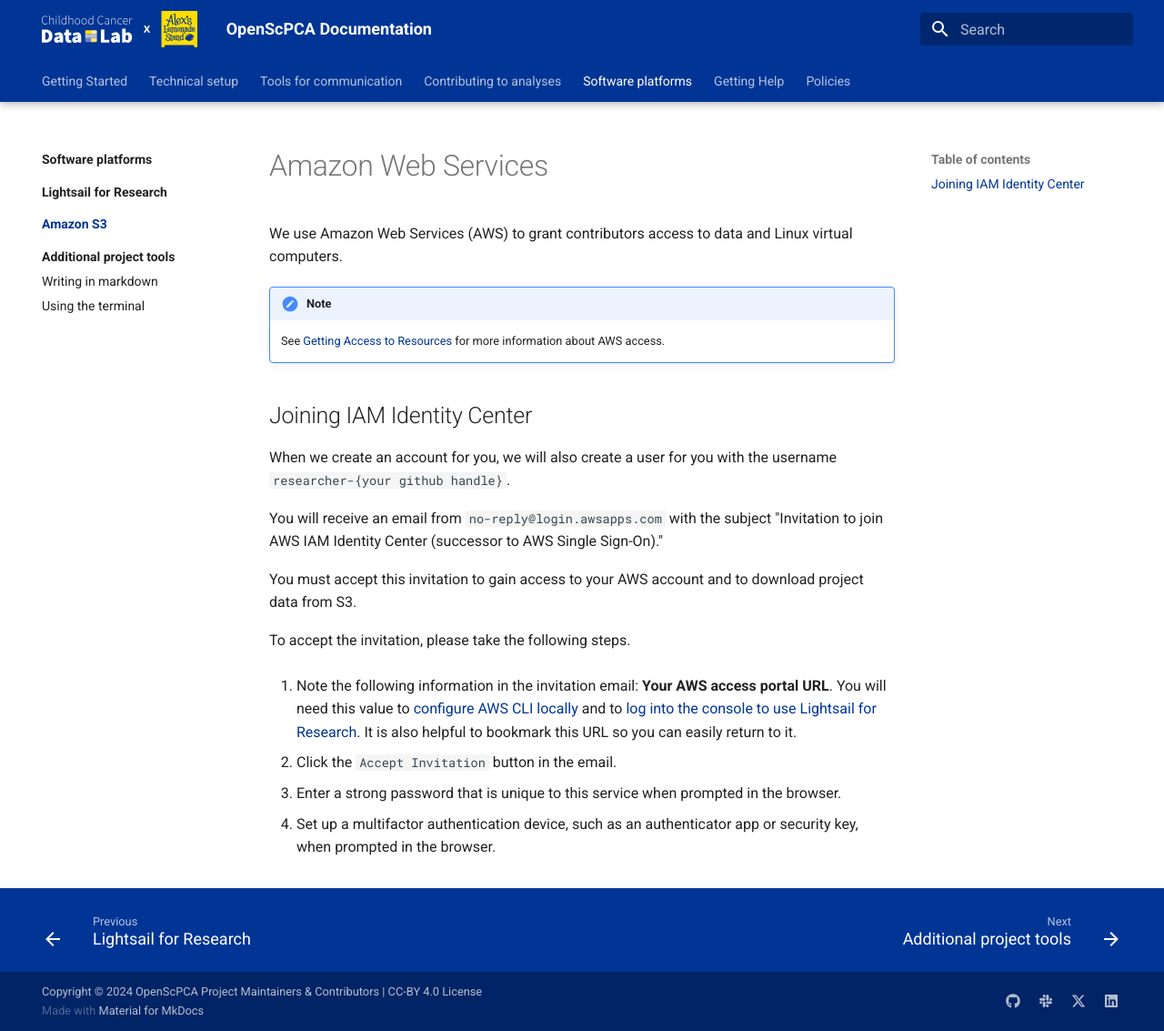
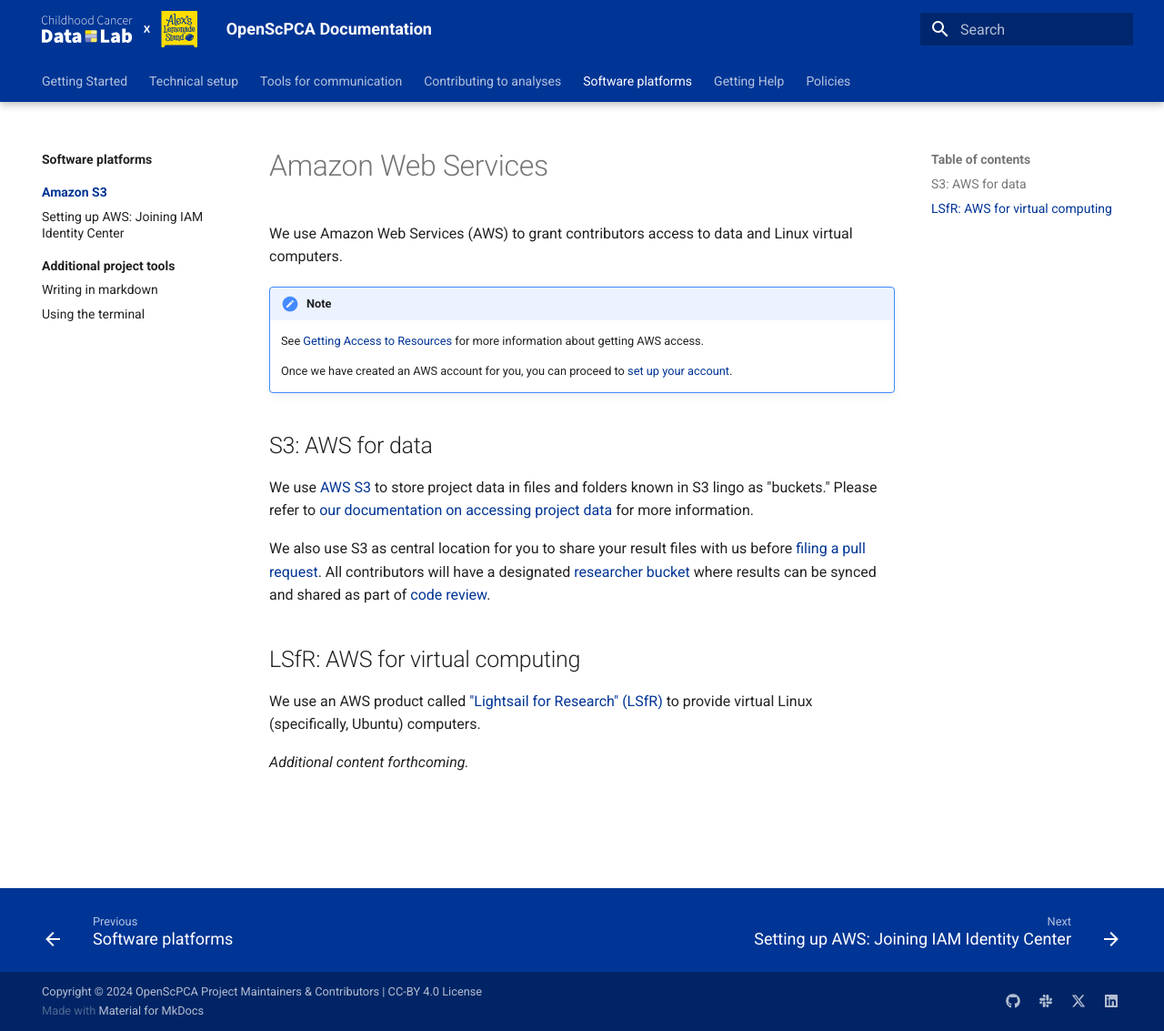
Before and after one commit to AlexsLemonade/OpenScPCA-analysis, an MkDocs documentation site: the page built from docs/software-platforms/aws/index.md, in a window 1280 px wide and 1133 px high. Shown: the whole window at 91% size. Built offline with MkDocs 1.6.1 and Material for MkDocs 9.7.7, drawn with Linux system fonts in a browser that asks for light colours.

Commit message:
Create a new index file for aws and move current content into its own file

```diff
--- a/docs/software-platforms/aws/index.md
+++ b/docs/software-platforms/aws/index.md
@@ -3,24 +3,23 @@
 We use Amazon Web Services (AWS) to grant contributors access to data and Linux virtual computers.
 
 !!! note
-    See [Getting Access to Resources](../../getting-started/accessing-resources/index.md) for more information about AWS access.
+    See [Getting Access to Resources](../../getting-started/accessing-resources/index.md) for more information about getting AWS access.
 
-## Joining IAM Identity Center
+    Once we have created an AWS account for you, you can proceed to [set up your account](./joining-aws.md).
 
-When we create an account for you, we will also create a user for you with the username `researcher-{your github handle}`.
 
-You will receive an email from `no-reply@login.awsapps.com` with the subject "Invitation to join AWS IAM Identity Center (successor to AWS Single Sign-On)."
 
-You must accept this invitation to gain access to your AWS account and to download project data from S3.
+## S3: AWS for data
 
-To accept the invitation, please take the following steps.
+We use [AWS S3](https://aws.amazon.com/s3/) to store project data in files and folders known in S3 lingo as "buckets."
+Please refer to [our documentation on accessing project data](../../getting-started/accessing-resources/getting-access-to-data.md#accessing-data-on-s3) for more information.
 
-1. Note the following information in the invitation email: **Your AWS access portal URL**.
-   You will need this value to [configure AWS CLI locally](../../technical-setup/environment-setup/configure-aws-cli.md) and to [log into the console to use Lightsail for Research](STUB_LINK).
-   It is also helpful to bookmark this URL so you can easily return to it.
+We also use S3 as central location for you to share your result files with us before [filing a pull request](../../contributing-to-analyses/creating-pull-requests/index.md).
+All contributors will have a designated [researcher bucket](working-with-s3-buckets.md) where results can be synced and shared as part of [code review](../../contributing-to-analyses/pr-review-and-merge/index.md).
 
-2. Click the `Accept Invitation` button in the email.
 
-3. Enter a strong password that is unique to this service when prompted in the browser.
+## LSfR: AWS for virtual computing
 
-4. Set up a multifactor authentication device, such as an authenticator app or security key, when prompted in the browser.
+We use an AWS product called ["Lightsail for Research" (LSfR)](https://aws.amazon.com/lightsail/research/) to provide virtual Linux (specifically, Ubuntu) computers.
+
+_Additional content forthcoming._
--- a/mkdocs.yml
+++ b/mkdocs.yml
@@ -128,10 +128,9 @@
       - contributing-to-analyses/pr-review-and-merge/index.md
   - Software platforms:            # LSfR, AWS, Docker, etc
     - software-platforms/index.md
-    - Lightsail for Research:
-      - software-platforms/lsfr/index.md
     - Amazon S3:
       - software-platforms/aws/index.md
+      - software-platforms/aws/joining-aws.md
     - Additional project tools:
       - software-platforms/general-tools/index.md
       - software-platforms/general-tools/writing-in-markdown.md
```
Also changed, not shown: docs/software-platforms/aws/joining-aws.md (added, +19 -0 lines), docs/software-platforms/lsfr/index.md (deleted, +0 -5 lines).
